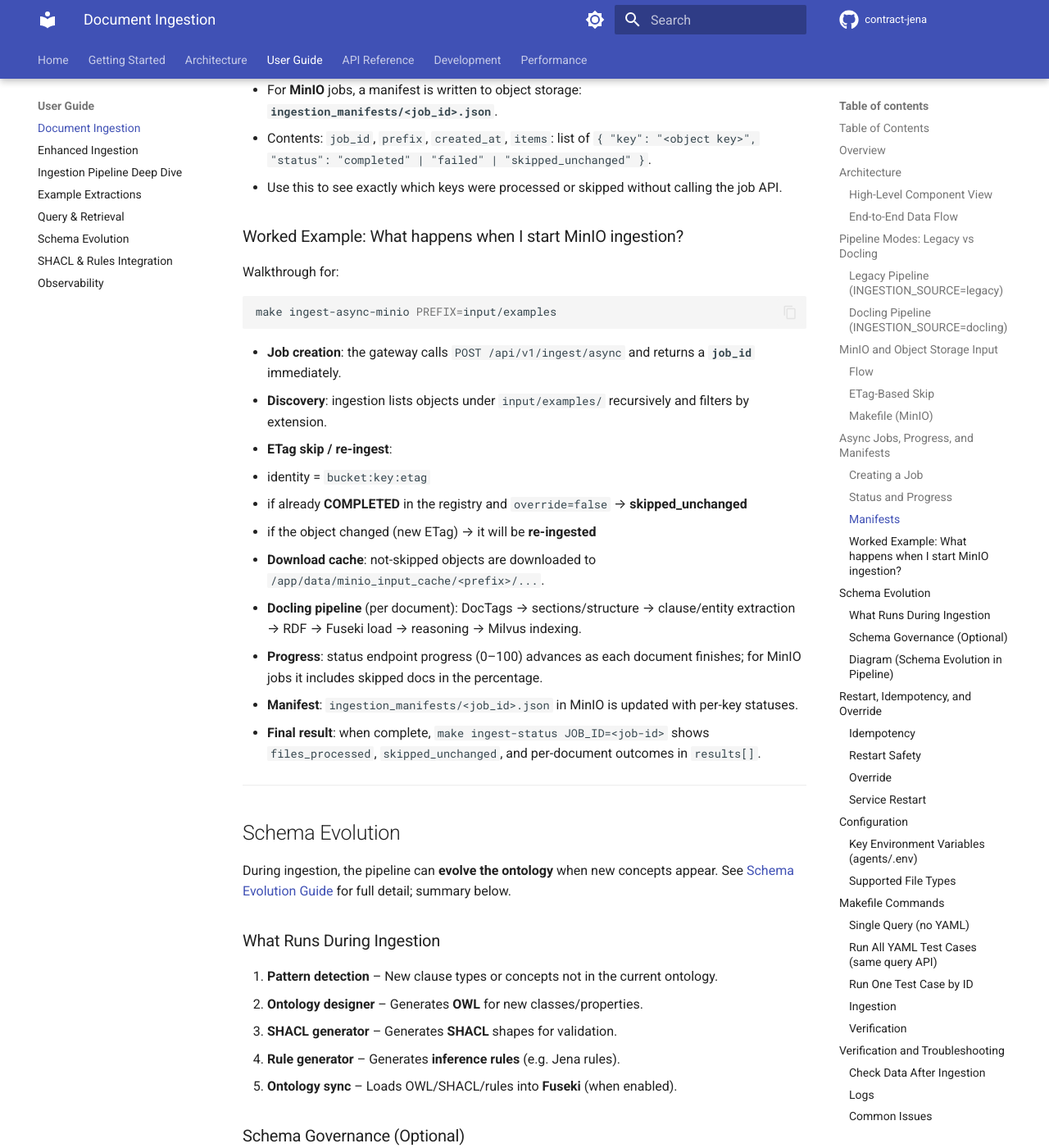
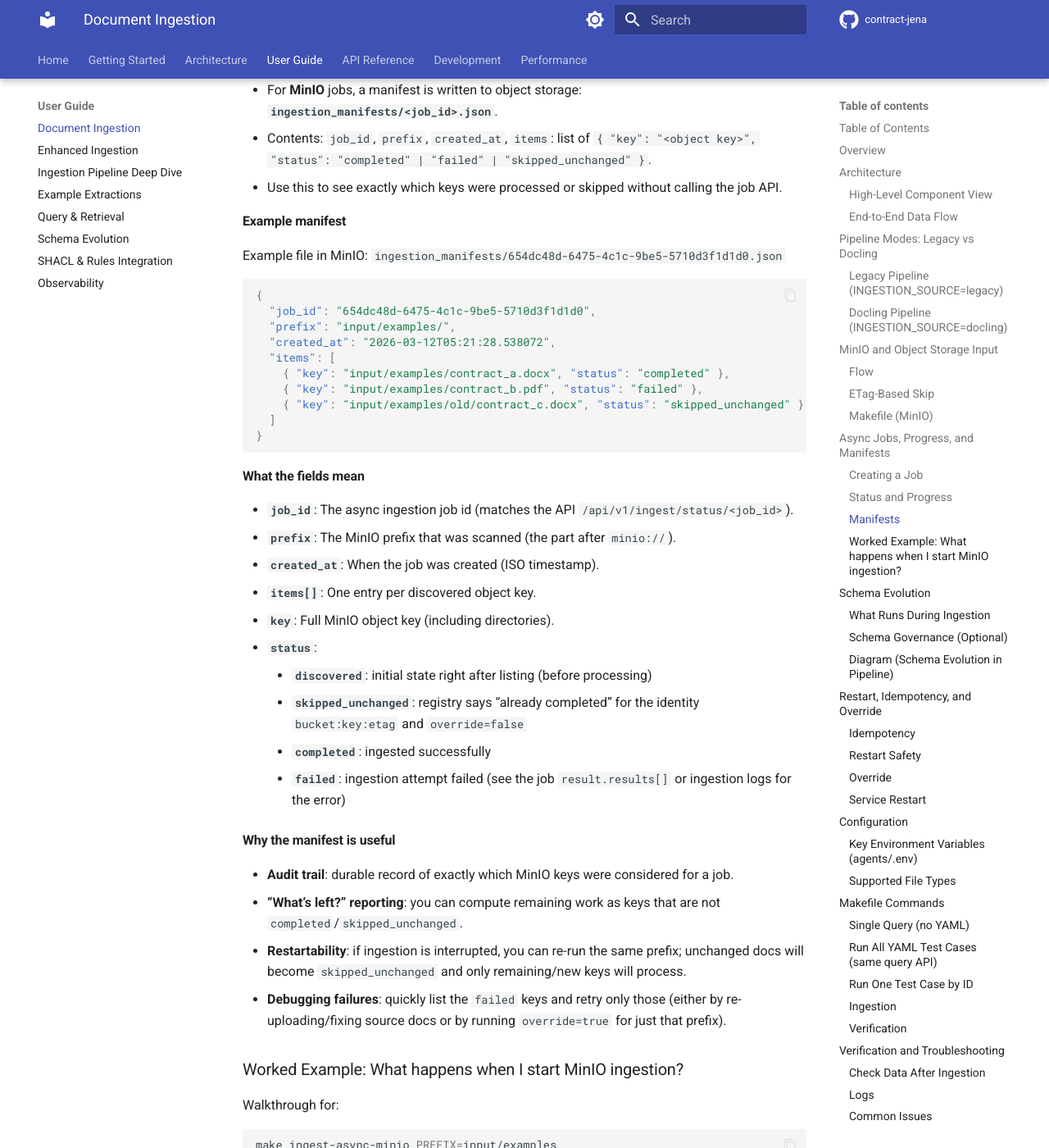
Before and after one commit to raghavginfocus/localcontractan, an MkDocs documentation site: the page built from docs/guide/ingestion.md, in a window 1280 px wide and 1400 px high, scrolled down 6217 px. Shown: the whole window at 82% size. Built offline with MkDocs 1.6.1 and Material for MkDocs 9.7.7, drawn with Linux system fonts in a browser that asks for light colours; comment, search, counter and statistics services are not loaded; the version menu is left out.

Commit message:
docs: document MinIO ingestion manifest format
Add a concrete manifest JSON example and explain fields, statuses, and practical uses (audit, restartability, and failure triage).

Made-with: Cursor

````diff
--- a/docs/guide/ingestion.md
+++ b/docs/guide/ingestion.md
@@ -230,6 +230,43 @@ Progress is updated as documents are processed (and, for MinIO, accounts for ski
 - Contents: `job_id`, `prefix`, `created_at`, `items`: list of `{ "key": "<object key>", "status": "completed" | "failed" | "skipped_unchanged" }`.
 - Use this to see exactly which keys were processed or skipped without calling the job API.
 
+#### Example manifest
+
+Example file in MinIO: `ingestion_manifests/654dc48d-6475-4c1c-9be5-5710d3f1d1d0.json`
+
+```json
+{
+  "job_id": "654dc48d-6475-4c1c-9be5-5710d3f1d1d0",
+  "prefix": "input/examples/",
+  "created_at": "2026-03-12T05:21:28.538072",
+  "items": [
+    { "key": "input/examples/contract_a.docx", "status": "completed" },
+    { "key": "input/examples/contract_b.pdf", "status": "failed" },
+    { "key": "input/examples/old/contract_c.docx", "status": "skipped_unchanged" }
+  ]
+}
+```
+
+#### What the fields mean
+
+- **`job_id`**: The async ingestion job id (matches the API `/api/v1/ingest/status/<job_id>`).
+- **`prefix`**: The MinIO prefix that was scanned (the part after `minio://`).
+- **`created_at`**: When the job was created (ISO timestamp).
+- **`items[]`**: One entry per discovered object key.
+  - **`key`**: Full MinIO object key (including directories).
+  - **`status`**:
+    - **`discovered`**: initial state right after listing (before processing)
+    - **`skipped_unchanged`**: registry says “already completed” for the identity `bucket:key:etag` and `override=false`
+    - **`completed`**: ingested successfully
+    - **`failed`**: ingestion attempt failed (see the job `result.results[]` or ingestion logs for the error)
+
+#### Why the manifest is useful
+
+- **Audit trail**: durable record of exactly which MinIO keys were considered for a job.
+- **“What’s left?” reporting**: you can compute remaining work as keys that are not `completed`/`skipped_unchanged`.
+- **Restartability**: if ingestion is interrupted, you can re-run the same prefix; unchanged docs will become `skipped_unchanged` and only remaining/new keys will process.
+- **Debugging failures**: quickly list the `failed` keys and retry only those (either by re-uploading/fixing source docs or by running `override=true` for just that prefix).
+
 ### Worked Example: What happens when I start MinIO ingestion?
 
 Walkthrough for:
````
